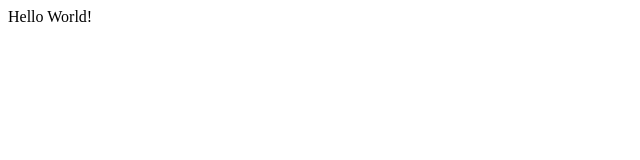
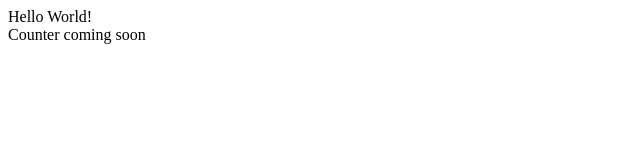
Before and after one commit to jrossner/Web-Applets, a plain HTML site: page index.html in a window 1280 px wide. Shown: the whole page, without its empty margins (0-640 px from the left). Drawn offline with Linux system fonts and the light colour scheme.

Commit message:
Update index.html

```diff
--- a/index.html
+++ b/index.html
@@ -3,5 +3,6 @@
   </head>
   <body>
     <div> Hello World!</div>
+    <div> Counter coming soon </div>
   </body>
 </html>
```
